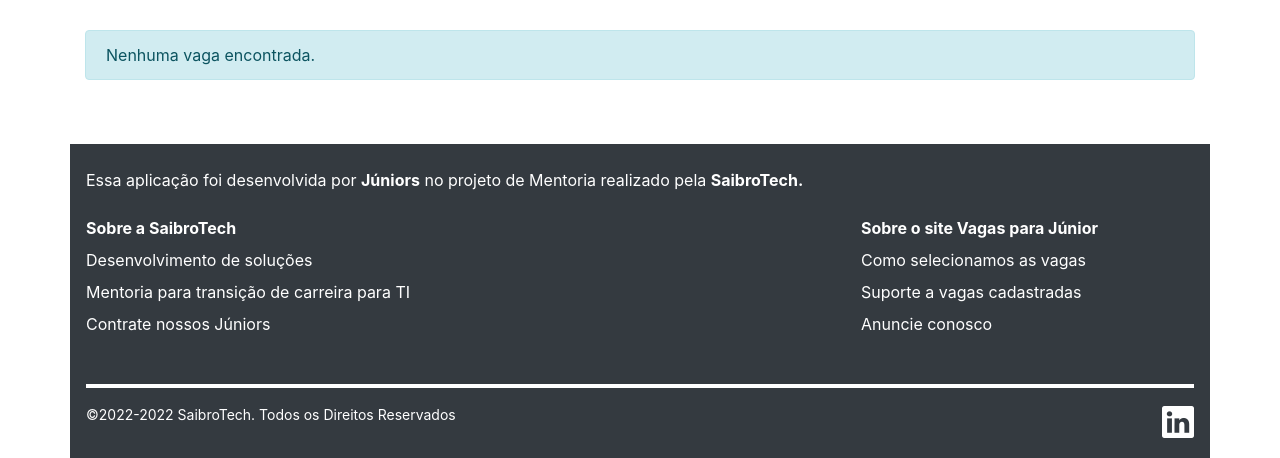
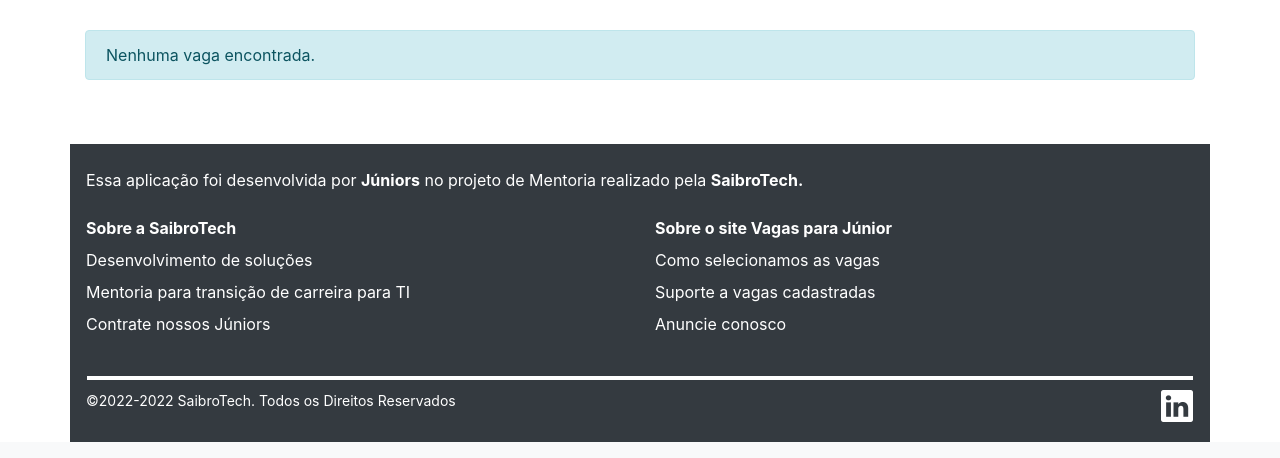
Before and after one commit to saibrotech/mentorship-backend, a Django app: page /job/ in a window 1280 px wide. Shown: the part 721-1179 px from the top of the page. Run offline with Django 4.2, Linux system fonts and the light colour scheme; data comes from the database, SQL or seed files in the repository; data that the repository does not hold is empty; style sheets or scripts are compiled from the project's sources; parts of the project's set-up code (start-up, migrations or seed data) failed here and were passed over; some libraries are stand-ins or nearby versions.

Commit message:
changes made as requested

```diff
--- a/job/templates/job/layout/footer.html
+++ b/job/templates/job/layout/footer.html
@@ -1,12 +1,16 @@
 <footer class="container bg-dark text-white px-3 pt-4 pb-3">
     <nav>
-        <div>
+        <div class="row">
+            <div class="col">
                 <p class="mb-4">
                     Essa aplicação foi desenvolvida por <span class="font-weight-bold">Júniors</span> no projeto
                     de Mentoria realizado pela <span class="font-weight-bold">SaibroTech.</span>
                 </p>
-            <div class="d-flex flex-column flex-sm-row justify-content-between">
-                <dl class="mr-5">
+            </div>
+        </div>
+        <div class="row">
+            <div class="col-12 col-md-6">
+                <dl>
                     <dt class="mb-2">Sobre a SaibroTech</dt>
                     <dd>
                         <a href="#" class="text-white">Desenvolvimento de soluções</a>
@@ -18,7 +22,9 @@
                         <a href="#" class="text-white">Contrate nossos Júniors</a>
                     </dd>
                 </dl>
-                <dl class="mr-5 pr-5">
+            </div>
+            <div class="col-12 col-md-6">
+                <dl>
                     <dt class="mb-2">Sobre o site Vagas para Júnior</dt>
                     <dd>
                         <a href="#" class="text-white">Como selecionamos as vagas</a>
@@ -31,15 +37,19 @@
                     </dd>
                 </dl>
             </div>
-            <div class="divider mt-4 pb-1 bg-white"></div>
-            <div class="d-flex flex-fill mt-3 justify-content-between">
+        </div>
+        <div class="row">
+            <div class=" col divider mt-4 mb-2 mx-3 pb-1 bg-white"></div>
+        </div>
+        <div class="row">
+            <div class="col">
                 <small>&copy;2022-2022 SaibroTech. Todos os Direitos Reservados</small>
-                <div class="pl-2">
+            </div>
+            <div class="col-1 px-5 text-right">
                 <a href="https://www.linkedin.com/company/saibrotech/">
                     <i class="bi bi-linkedin h2 text-white"></i>
                 </a>
             </div>
         </div>
-        </div>
     </nav>
 </footer>
```
Also changed, not shown: job/migrations/0006_alter_job_options.py (added). Lines whose indentation alone changed are shown as unchanged.
